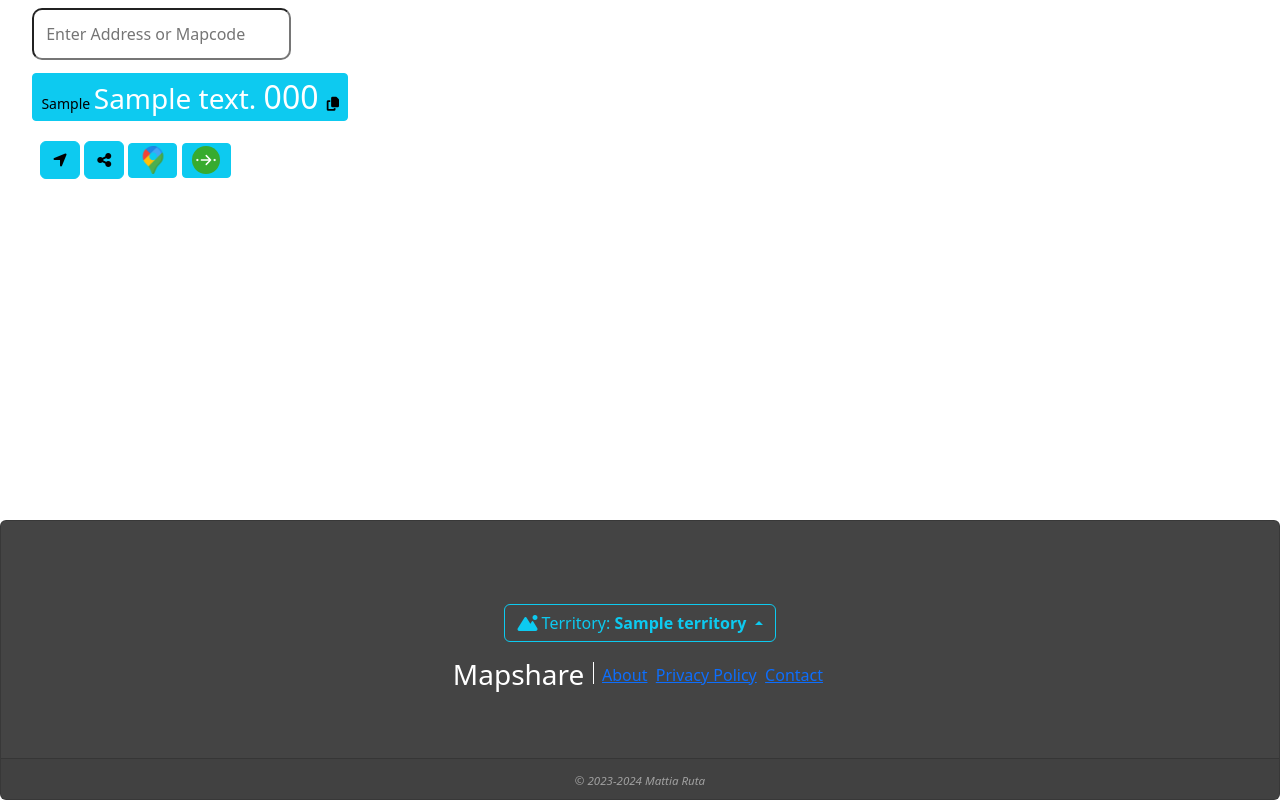
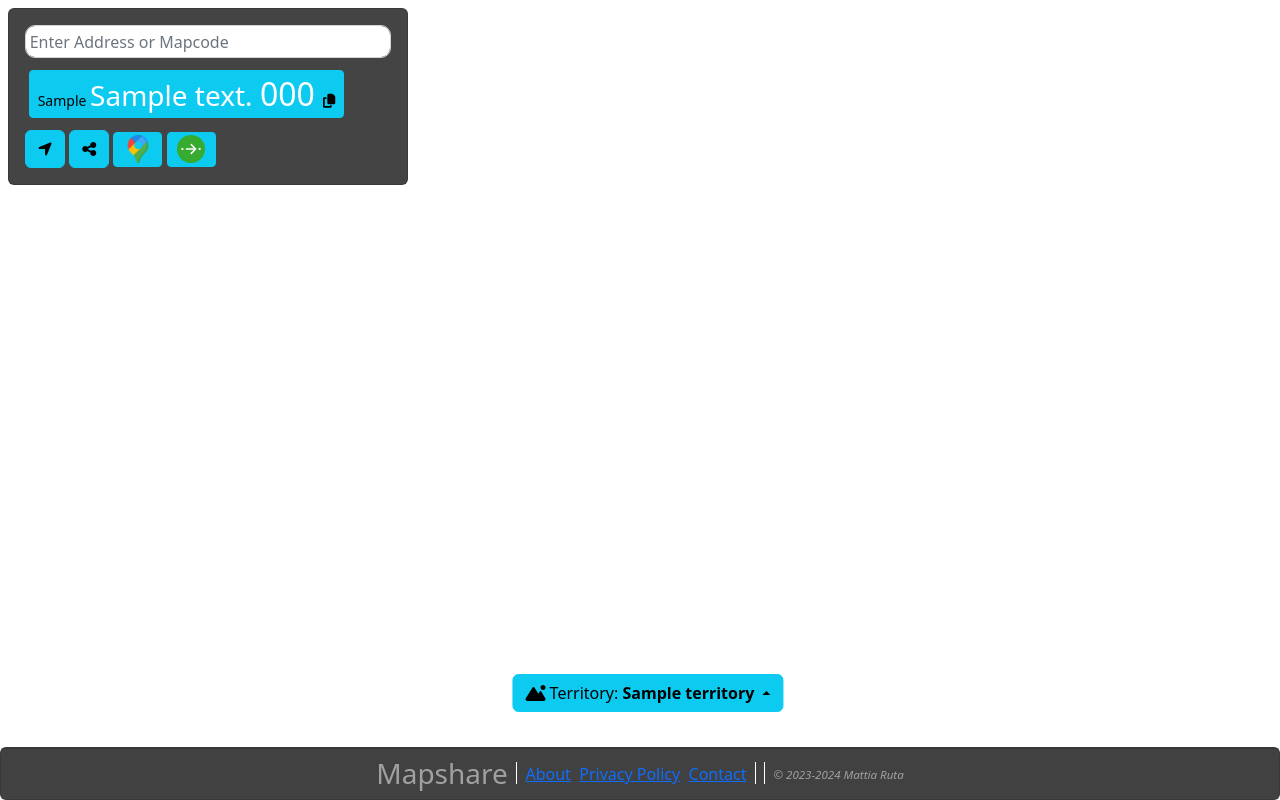
Before and after one commit to Mattia-Ruta/MapShare, a Django app: template mapshare/templates/index.html in a window 1280 px wide. Run offline with Django 4.2, Linux system fonts and the light colour scheme; the template is opened without the code that fills it: most values are stand-ins (such as "Sample title", 1, 10 or a date in 2020); parts of the project's set-up code (start-up, migrations or seed data) failed here and were passed over; some libraries are stand-ins or nearby versions.

Commit message:
Move things around so the middle is more clear

```diff
--- a/mapshare/static/css/styles.css
+++ b/mapshare/static/css/styles.css
@@ -4,52 +4,33 @@
     position: absolute;
     top: 0;
     bottom: 0;
-    height: 65%;
     width: 100%;
     margin: 0;
     padding: 0;
     z-index: -5;
 }
 
+#alert-container {
+    position: fixed;
+    left: 50%;
+    bottom: 15%;
+    transform: translateX(-50%);
+    z-index: 1000;
+    width: 60%;
+}
+
 /* Bottom Card */
 #bottom-card {
-    height: 35%;
     background-color: #444444;
-    z-index: 999;
 }
 
 .greybg {
     background-color: #444444;
 }
 
-/* #middleBottomContainer {
-    text-align: center;
-    z-index: 1000;
-} */
-
-/* #copyBtn {
-    display: inline-block;
-    z-index: 1000;
-    position: absolute;
-    bottom: 5%;
-    left: 50%;
-    text-align: center;
-} */
-
-/* #topRightButtonsContainer {
-    position: absolute;
-    margin: 1%;
-    bottom: 5%;
-    right: 0;
-    z-index: 1000;
-} */
-
-/* Function Buttons */
-/* .topRightButton {
-    padding-right: 1.2em;
-    padding-left: 1.2em;
-    margin: 0.1em;
-} */
+#buttonsContainer {
+    margin-top: 0.5em;
+}
 #googleMapsBtn {
     width: 3.5em;
     height: 2.5em;
@@ -78,6 +59,15 @@
     }
 }
 
+#territoryContainer {
+    margin: 0.5em;
+    position: fixed;
+    bottom: 5em;
+    left: 50%;
+    transform: translateX(-50%);
+    z-index: 1000;
+}
+
 #mapcodeSearch {
     padding: 1%;
     border-radius: 10px;
@@ -85,6 +75,7 @@
 
 #mapcodeContainer {
     padding: 1%;
+    margin-top: 0.5em;
     border-radius: 10px;
 }
 
--- a/mapshare/static/js/index.js
+++ b/mapshare/static/js/index.js
@@ -122,16 +122,16 @@ async function initMap() {
         zoom: 15,
         center: defaultCoordsLatLngObj,
         mapId: "map",
-        zoomControl: true,
+        zoomControl: false,
         zoomControlOptions: {
-            position: google.maps.ControlPosition.RIGHT_BOTTOM
+            position: google.maps.ControlPosition.RIGHT_CENTER
         },
         streetViewControl: false,
         cameraControl: false,
         rotateControl: false,
         mapTypeControl: true,
         mapTypeControlOptions: {
-            position: google.maps.ControlPosition.LEFT_BOTTOM,
+            position: google.maps.ControlPosition.BLOCK_START_INLINE_END,
             style: google.maps.MapTypeControlStyle.DROPDOWN_MENU
         },
         fullscreenControl: false,
--- a/mapshare/templates/index.html
+++ b/mapshare/templates/index.html
@@ -2,44 +2,6 @@
 {% load static %}
 {% block title %}Mapshare | Location in {{ territory }} {% endblock %}
 {% block content%}
-
-<!-- Mapcode Info Box class="fixed-bottom" -->
-<div id="bottom-card" class="card fixed-bottom text-center">
-    <div class="card-body">
-        <div class="row justify-content-center">
-            <div class="col-10">
-
-            </div>
-        </div>
-    </div>
-
-    <div class="dropup">
-        <button id="territoryCnt" class="btn btn-outline-info btn-md dropdown-toggle" type="button" data-bs-toggle="dropdown" aria-expanded="false">
-            <i class="fa-solid fa-mountain-sun"></i> Territory: <strong id="territory">{{ territory }}</strong>
-        </button>
-        <!-- Alternative Mapcodes Dropdown -->
-        <ul id="altMapcodesDropdown" class="dropdown-menu">
-            {% for altMapcode in altMapcodes %}
-                <li>
-                    <a class="dropdown-item{% if altMapcode.mapcode == mapcode %} active{% endif %}" href="/{{ altMapcode.context}}/{{ altMapcode.mapcode}}"{% if altMapcode.mapcode == mapcode %} aria-current="true"{% endif %}>
-                        {{ altMapcode.countryFlag }} [{{ altMapcode.context }} {{ altMapcode.mapcode }}] <small><i>{{ altMapcode.territory }}</i></small>
-                    </a>
-                </li>
-            {% endfor %}
-        </ul>
-    </div>
-    <div class="card-body text-white">
-        <strong><h3 class="align-middle inline">Mapshare</h3></strong>&nbsp;
-        <div class="inline" style="border-left:1px solid white;height:2em;"></div>&nbsp;
-        <a class="align-middle inline" href="{% url 'app:about' %}">About</a>&nbsp;
-        <a class="align-middle inline" href="{% url 'app:privacy-policy' %}">Privacy Policy</a>&nbsp;
-        <a class="align-middle inline" href="{% url 'app:contact' %}">Contact</a>&nbsp;
-        <a class="align-middle inline" href="#"><script type='text/javascript' src='https://storage.ko-fi.com/cdn/widget/Widget_2.js'></script><script type='text/javascript'>kofiwidget2.init('Buy me a coffee', '#525252', 'K3K5PRX62');kofiwidget2.draw();</script> </a>
-    </div>
-    <div class="card-footer text-white-50">
-        <small><i style="font-size: 0.825em;">&copy; 2023-2024 Mattia Ruta</i></small>
-    </div>
-</div>
 
 <!-- Alert -->
 <div id="alert-container" class="container-med">
@@ -50,15 +12,14 @@
     {% endif %}
 </div>
 
-<div id="middleBottomContainer" class="container-fluid">
-    <!-- Search Bar -->
-    <div class="row m-2">
-        <div class="col-12 col-md">
-            <div id="mapcodeSearchContainer">
-                <input id="mapcodeSearch" type="text" placeholder="Enter Address or Mapcode">
+<div class="card greybg m-2" style="max-width: 25rem;">
+    <div class="card-body">
+        <div class="card-text">
+            <div id="mapcodeSearchContainer" class="mb-2">
+                <input id="mapcodeSearch" type="text" placeholder="Enter Address or Mapcode" class="form-control">
             </div>
         </div>
-        <div id="mapcodeContainer" class="col-12">
+        <div id="mapcodeContainer">
             <button id="copyBtn" type="button" class="btn btn-info btn-sm">
                 <span id="countryFlag">{% if countryFlag %}{{ countryFlag }}{% endif %}</span>
                 <h3 id="contextText" class="text-white inline">
@@ -70,7 +31,8 @@
                 <i class="fa-solid fa-copy"></i>
             </button>
         </div>
-        <div class="col-6 m-2">
+
+        <div id="buttonsContainer">
             <div>
                 <button id="locationBtn" type="button" class="btn btn-info btn-md"><i class="fa-solid fa-location-arrow"></i></button>
                 <button id="shareBtn" type="button" class="btn btn-info btn-md"><i class="fa-solid fa-share-nodes"></i></button>
@@ -78,6 +40,13 @@
                 <button id="citymapperBtn" type="button" class="btn btn-info btn-sm"><img id="citymapperLogo" src="{% static 'img/citymapper.svg' %}"></button>
             </div>
         </div>
+    </div>
+</div>
+
+<div id="middleBottomContainer" class="container-fluid">
+    <!-- Search Bar -->
+    <div class="row m-2">
+
         {% comment %} <div class="col-4 m-2">
             <!-- Top-Right Buttons -->
             <div id="topRightButtonsContainer">
@@ -93,6 +62,37 @@
                 </div>
             </div>
         </div> {% endcomment %}
+    </div>
+</div>
+
+<div id="territoryContainer" class="dropup">
+    <button id="territoryCnt" class="btn btn-info btn-md dropdown-toggle" type="button" data-bs-toggle="dropdown" aria-expanded="false">
+        <i class="fa-solid fa-mountain-sun"></i> Territory: <strong id="territory">{{ territory }}</strong>
+    </button>
+    <!-- Alternative Mapcodes Dropdown -->
+    <ul id="altMapcodesDropdown" class="dropdown-menu">
+        {% for altMapcode in altMapcodes %}
+            <li>
+                <a class="dropdown-item{% if altMapcode.mapcode == mapcode %} active{% endif %}" href="/{{ altMapcode.context}}/{{ altMapcode.mapcode}}"{% if altMapcode.mapcode == mapcode %} aria-current="true"{% endif %}>
+                    {{ altMapcode.countryFlag }} [{{ altMapcode.context }} {{ altMapcode.mapcode }}] <small><i>{{ altMapcode.territory }}</i></small>
+                </a>
+            </li>
+        {% endfor %}
+    </ul>
+</div>
+
+<!-- Mapcode Info Box class="fixed-bottom" -->
+<div id="bottom-card" class="card fixed-bottom text-center">
+    <div class="card-footer text-white-50">
+        <strong><h3 class="align-middle inline">Mapshare</h3></strong>&nbsp;
+        <div class="inline" style="border-left:1px solid white;height:2em;"></div>&nbsp;
+        <a class="align-middle inline" href="{% url 'app:about' %}">About</a>&nbsp;
+        <a class="align-middle inline" href="{% url 'app:privacy-policy' %}">Privacy Policy</a>&nbsp;
+        <a class="align-middle inline" href="{% url 'app:contact' %}">Contact</a>&nbsp;
+        <div class="inline" style="border-left:1px solid white;height:2em;"></div>&nbsp;
+        <a class="align-middle inline" href="#"><script type='text/javascript' src='https://storage.ko-fi.com/cdn/widget/Widget_2.js'></script><script type='text/javascript'>kofiwidget2.init('Buy me a coffee', '#525252', 'K3K5PRX62');kofiwidget2.draw();</script> </a>
+        <div class="inline" style="border-left:1px solid white;height:2em;"></div>&nbsp;
+        <small><i style="font-size: 0.825em;">&copy; 2023-2024 Mattia Ruta</i></small>
     </div>
 </div>
 
```
